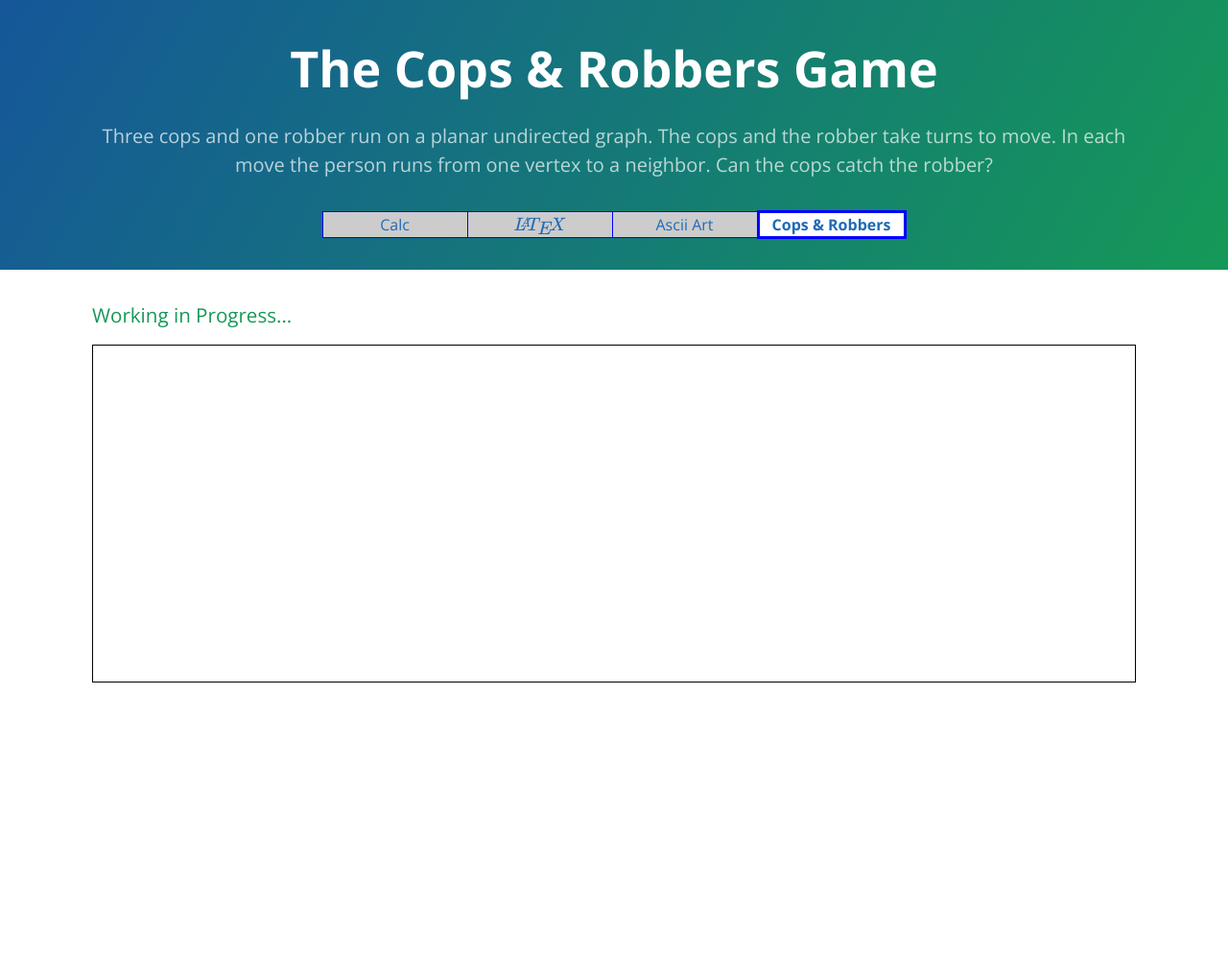
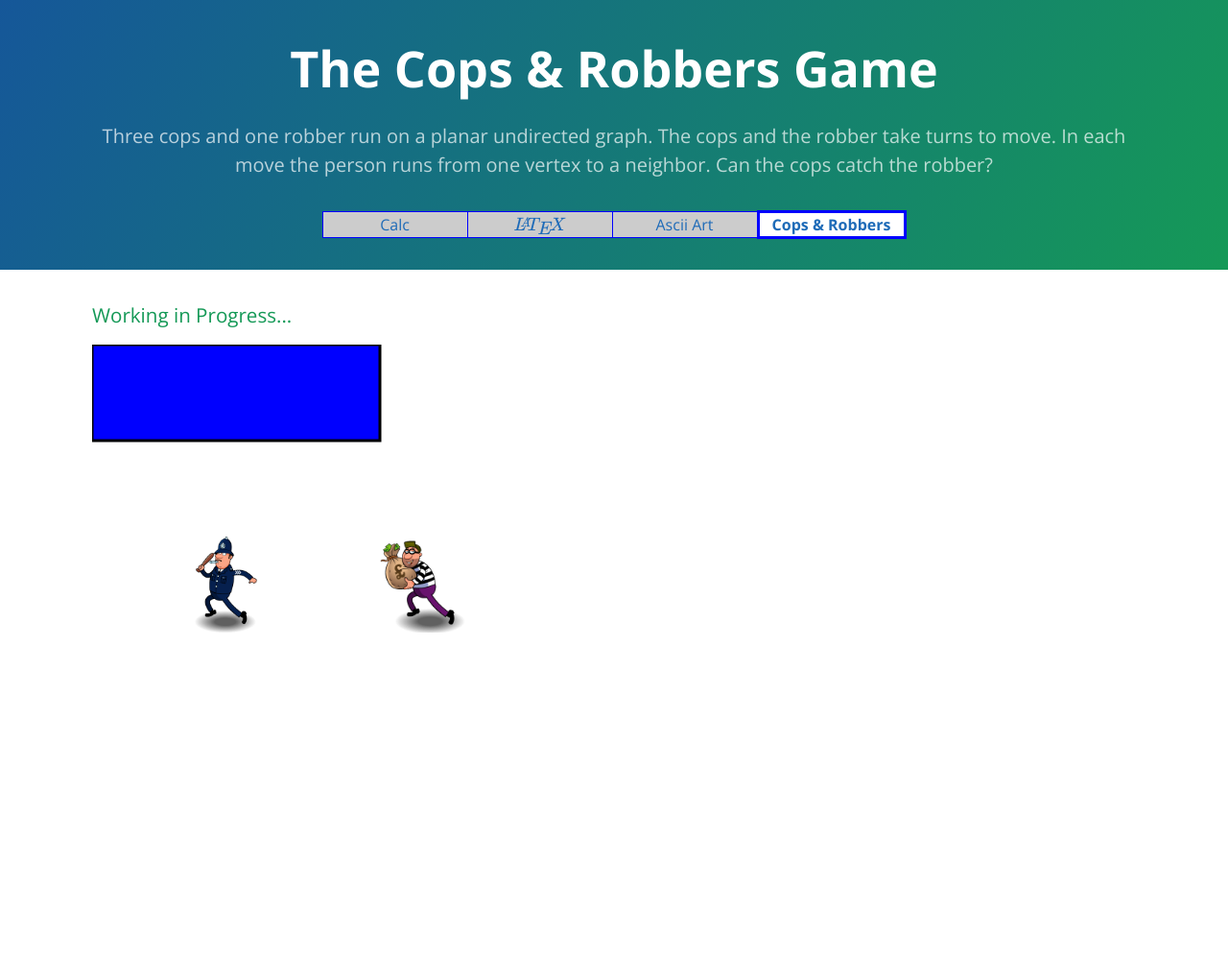
Before and after one commit to ThinGarfield/ThinGarfield.github.io, a Jekyll site: the page built from cops.html, in a window 1280 px wide. Shown: the whole page at 96% size. Built offline with Jekyll 4.4.1, drawn with Linux system fonts in a browser that asks for light colours; formulas are drawn with MathJax 3; before the commit the page ends 900 px from its top, so only the background shows below that.

Commit message:
add images

```diff
--- a/cops.html
+++ b/cops.html
@@ -5,12 +5,19 @@ layout: default
 permalink: /cops
 ---
 <h3>Working in Progress...</h3>
-<canvas id="field"></canvas>
+<svg width="1000" height="600">
+    <rect width="300" height="100" onclick="onc()" style="fill:rgb(0,0,255);stroke-width:3;stroke:rgb(0,0,0)" />
+    <image href="assets/cop.png" height="100" x="100" y="200" />
+    <image href="assets/robber.png" height="100" x="300" y="200" />
+</svg>
 
 <script>
     function generateGraph() {
 
     }
 
+    function onc() {
+        alert("a");
+    }
     generateGraph();
 </script>
```
Also changed, not shown: assets/cop.png (added), assets/robber.png (added).
